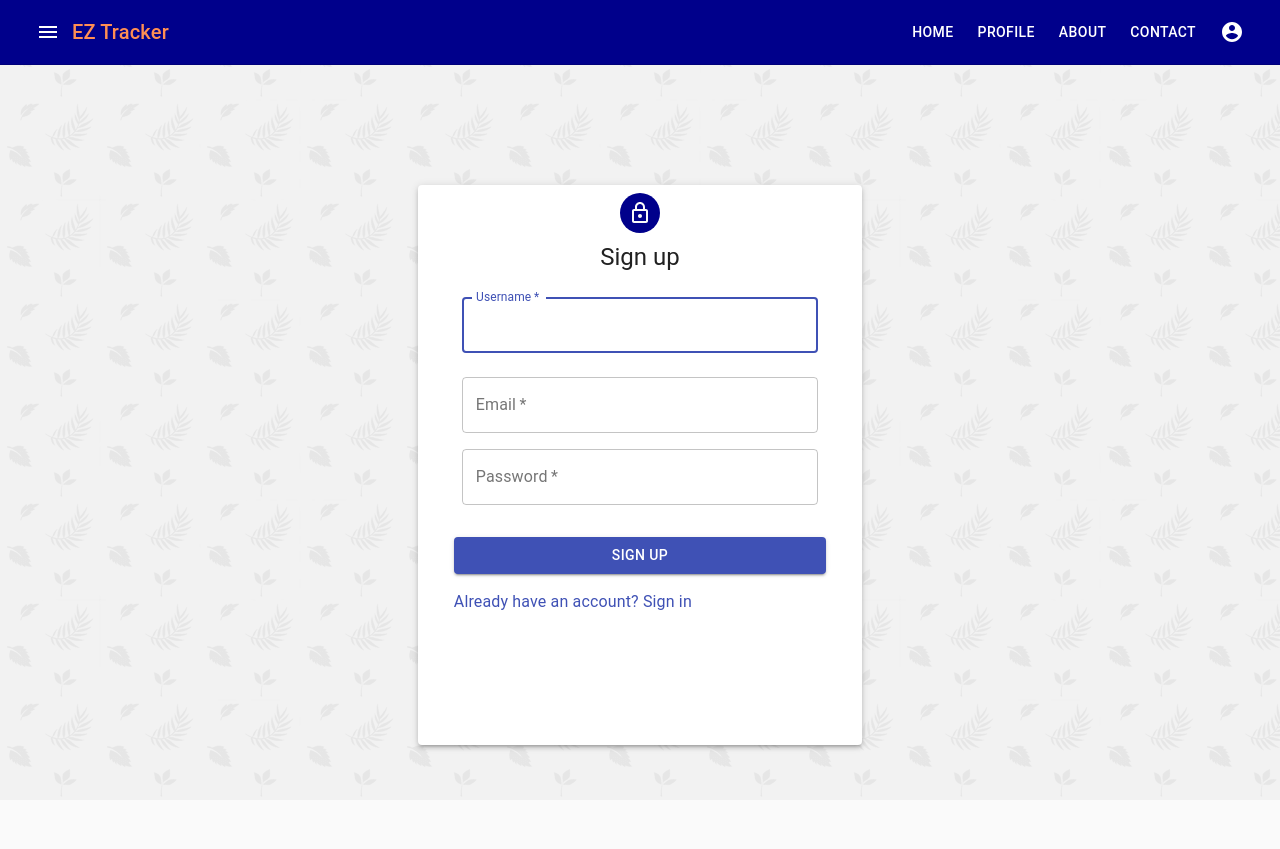
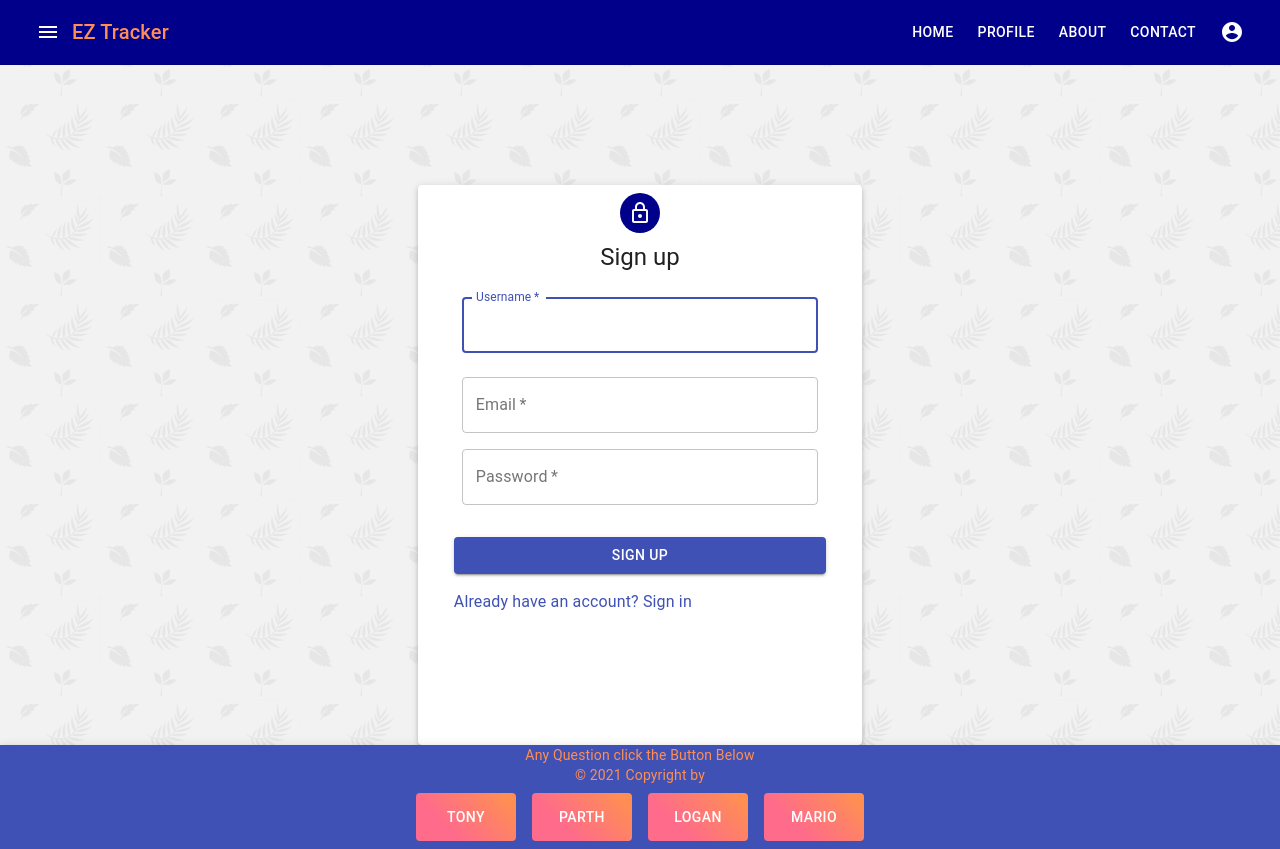
Before and after one commit to tonycrosby-tech/EZ_Tracker, a React (Create React App) app in the folder client/: page / in a window 1280 px wide. Before the commit the page ends 800 px from the top, so only its background shows below. Built offline with nearby package versions, Linux system fonts and the light colour scheme.

Commit message:
footer of app is modified with style and button

```diff
--- a/client/src/App.js
+++ b/client/src/App.js
@@ -1,19 +1,19 @@
-import React, { useEffect, useState } from "react";
-import "./App.css";
-import { BrowserRouter, Switch, Route, Redirect } from "react-router-dom";
-import CssBaseline from "@material-ui/core/CssBaseline";
-import SignInSide from "./pages/SignIn";
-import About from "./pages/About";
-import Signup from "./pages/Signup";
-import Header from "./components/Header";
-import Subscription from "./pages/Subscription";
-import Navbar from "./components/Navbar";
-import NotFoundPage from "./pages/NotFoundPage";
-import Contact from "./pages/Contact";
-import Profile from "./pages/Profile";
-import Account from "./pages/Settings";
-import API from "./utils/API";
-
+import React, { useEffect, useState } from 'react';
+import './App.css';
+import { BrowserRouter, Switch, Route, Redirect } from 'react-router-dom';
+import CssBaseline from '@material-ui/core/CssBaseline';
+import SignInSide from './pages/SignIn';
+import About from './pages/About';
+import Signup from './pages/Signup';
+import Header from './components/Header';
+import Subscription from './pages/Subscription';
+import Navbar from './components/Navbar';
+import NotFoundPage from './pages/NotFoundPage';
+import Contact from './pages/Contact';
+import Profile from './pages/Profile';
+import Account from './pages/Settings';
+import API from './utils/API';
+import Footer from './components/Footer';
 
 function App() {
   const [auth, setAuth] = useState(''); // should be global state, probably context
@@ -34,8 +34,6 @@ function App() {
   // }
   // console.log(isLoggedIn);
 
-
-
   // if (!isAuthenticated) return <Redirect to="/" />;
   // console.log(isAuthenticated);
   return (
@@ -55,7 +53,7 @@ function App() {
           <Route path="/404" component={NotFoundPage} />
           <Redirect to="/404" />
         </Switch>
-        {/* <Footer /> */}
+        <Footer />
       </BrowserRouter>
     </React.Fragment>
   );
--- a/client/src/components/Footer.js
+++ b/client/src/components/Footer.js
@@ -1,36 +1,125 @@
-import React from 'react';
+// import React from 'react';
+// import { makeStyles } from '@material-ui/core/styles';
+// import BottomNavigation from '@material-ui/core/BottomNavigation';
+// import BottomNavigationAction from '@material-ui/core/BottomNavigationAction';
+// import GitHubIcon from '@material-ui/icons/GitHub';
+// import Link from '@material-ui/core/Link';
+
+// const useStyles = makeStyles({
+//   root: {
+//     width: 100,
+//     backgroundColor: '#d3d3d3'
+//   },
+// });
+
+// export default function Footer() {
+//   const classes = useStyles();
+//   const [value, setValue] = React.useState(0);
+
+//   return (
+//     <div>
+//       <h2>GitHub Repo</h2>
+//     <BottomNavigation
+//     value={value}
+//     onChange={(event, newValue) => {
+//       setValue(newValue);
+//     }}
+//     showLabels
+//     className={classes.root}
+//   >
+//     <Link style={{ textDecoration: "none" }} href='https://github.com/tonycrosby-tech/EZ_Tracker' color='inherit'>
+//     <BottomNavigationAction label="Github Repo" icon={<GitHubIcon />} />
+//     </Link>
+//   </BottomNavigation>
+//     </div>
+//   );
+// }
+
+import React, { Component } from 'react';
+import { AppBar } from '@material-ui/core';
+import { Toolbar } from '@material-ui/core';
+import { Container } from '@material-ui/core';
+import { Grid } from '@material-ui/core';
 import { makeStyles } from '@material-ui/core/styles';
-import BottomNavigation from '@material-ui/core/BottomNavigation';
-import BottomNavigationAction from '@material-ui/core/BottomNavigationAction';
-import GitHubIcon from '@material-ui/icons/GitHub';
-import Link from '@material-ui/core/Link';
+import { Button } from '@material-ui/core';
 
-const useStyles = makeStyles({
-  root: {
+const useStyles = makeStyles((theme) => ({
+  title: {
+    flexGrow: 1,
+    color: '#FF8E53',
+    textAlign: 'center',
+  },
+  Logout: {
+    height: 48,
     width: 100,
-    backgroundColor: '#d3d3d3'
+    margin: 8,
+    color: 'white',
+    background: 'linear-gradient(45deg, #FE6B8B 30%, #FF8E53 90%)',
   },
-});
+}));
 
 export default function Footer() {
   const classes = useStyles();
-  const [value, setValue] = React.useState(0);
-
   return (
-    <div>
-      <h2>GitHub Repo</h2>
-    <BottomNavigation
-    value={value}
-    onChange={(event, newValue) => {
-      setValue(newValue);
-    }}
-    showLabels
-    className={classes.root}
-  >
-    <Link style={{ textDecoration: "none" }} href='https://github.com/tonycrosby-tech/EZ_Tracker' color='inherit'>
-    <BottomNavigationAction label="Github Repo" icon={<GitHubIcon />} />
-    </Link>
-  </BottomNavigation>
-    </div>
+    <AppBar position="ixed" color="primary">
+      <Container maxWidth="md">
+        <Toolbar>
+          <Grid container justify="center" alignItems="center">
+            <Grid
+              item
+              xs={12}
+              className={classes.title}
+              justify="center"
+              alignItems="center"
+              textAlign="center"
+            >
+              Any Question click the Button Below
+            </Grid>
+            <Grid
+              item
+              xs={12}
+              className={classes.title}
+              justify="center"
+              alignItems="center"
+              textAlign="center"
+            >
+              © 2021 Copyright by
+            </Grid>
+            <Button
+              color="inherit"
+              ml={2}
+              className={classes.Logout}
+              href="https://github.com/tonycrosby-tech"
+            >
+              Tony {''}
+            </Button>
+            <Button
+              color="inherit"
+              m={2}
+              className={classes.Logout}
+              href="https://github.com/parth167"
+            >
+              Parth
+            </Button>
+            <Button
+              color="inherit"
+              m={2}
+              className={classes.Logout}
+              href="https://github.com/LoganPippin"
+            >
+              Logan
+            </Button>
+            <Button
+              color="inherit"
+              m={2}
+              className={classes.Logout}
+              href="https://github.com/MarioThompson0010"
+            >
+              Mario
+            </Button>
+          </Grid>
+        </Toolbar>
+      </Container>
+    </AppBar>
   );
 }
```
